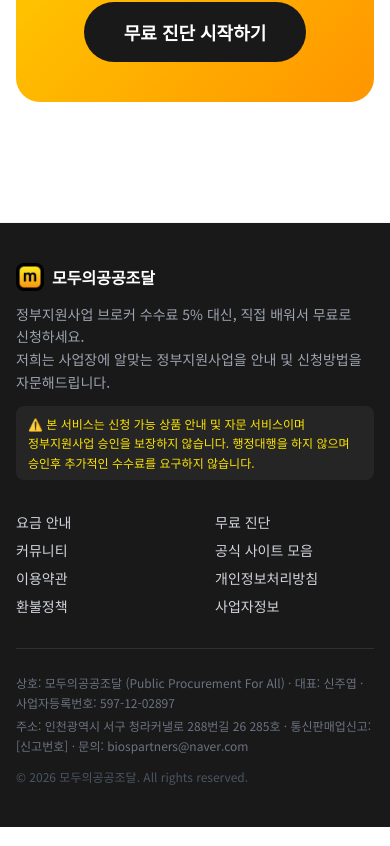
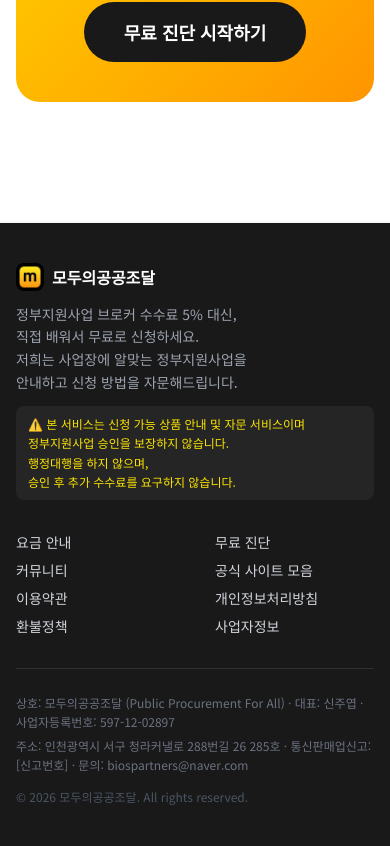
Before and after one commit to ppfa26/PPFA26, a Next.js app: page / in a window 390 px wide. Shown: the part 4377-5223 px from the top of the page. Built offline with nearby package versions, Linux system fonts and the light colour scheme; a web font is replaced by a local one.

Commit message:
푸터 소개·면책 문구 줄바꿈 의미 단위로 정리 (모바일 가독성 개선)

```diff
--- a/src/components/Footer.tsx
+++ b/src/components/Footer.tsx
@@ -28,19 +28,26 @@
               as="p"
               className="mt-3 break-keep text-sm leading-relaxed text-gray-400"
             >
-              정부지원사업 브로커 수수료 5% 대신, 직접 배워서 무료로 신청하세요.
+              정부지원사업 브로커 수수료 5% 대신,
               <br />
-              저희는 사업장에 알맞는 정부지원사업을 안내 및 신청방법을
-              자문해드립니다.
+              직접 배워서 무료로 신청하세요.
+              <br />
+              저희는 사업장에 알맞는 정부지원사업을
+              <br />
+              안내하고 신청 방법을 자문해드립니다.
             </Editable>
             <Editable
               id="footer-nowarranty"
               as="p"
               className="mt-3 break-keep rounded-lg bg-white/5 px-3 py-2 text-xs leading-relaxed text-brand-yellow"
             >
-              ⚠️ 본 서비스는 신청 가능 상품 안내 및 자문 서비스이며 정부지원사업
-              승인을 보장하지 않습니다. 행정대행을 하지 않으며 승인후 추가적인
-              수수료를 요구하지 않습니다.
+              ⚠️ 본 서비스는 신청 가능 상품 안내 및 자문 서비스이며
+              <br />
+              정부지원사업 승인을 보장하지 않습니다.
+              <br />
+              행정대행을 하지 않으며,
+              <br />
+              승인 후 추가 수수료를 요구하지 않습니다.
             </Editable>
           </div>
 
```
